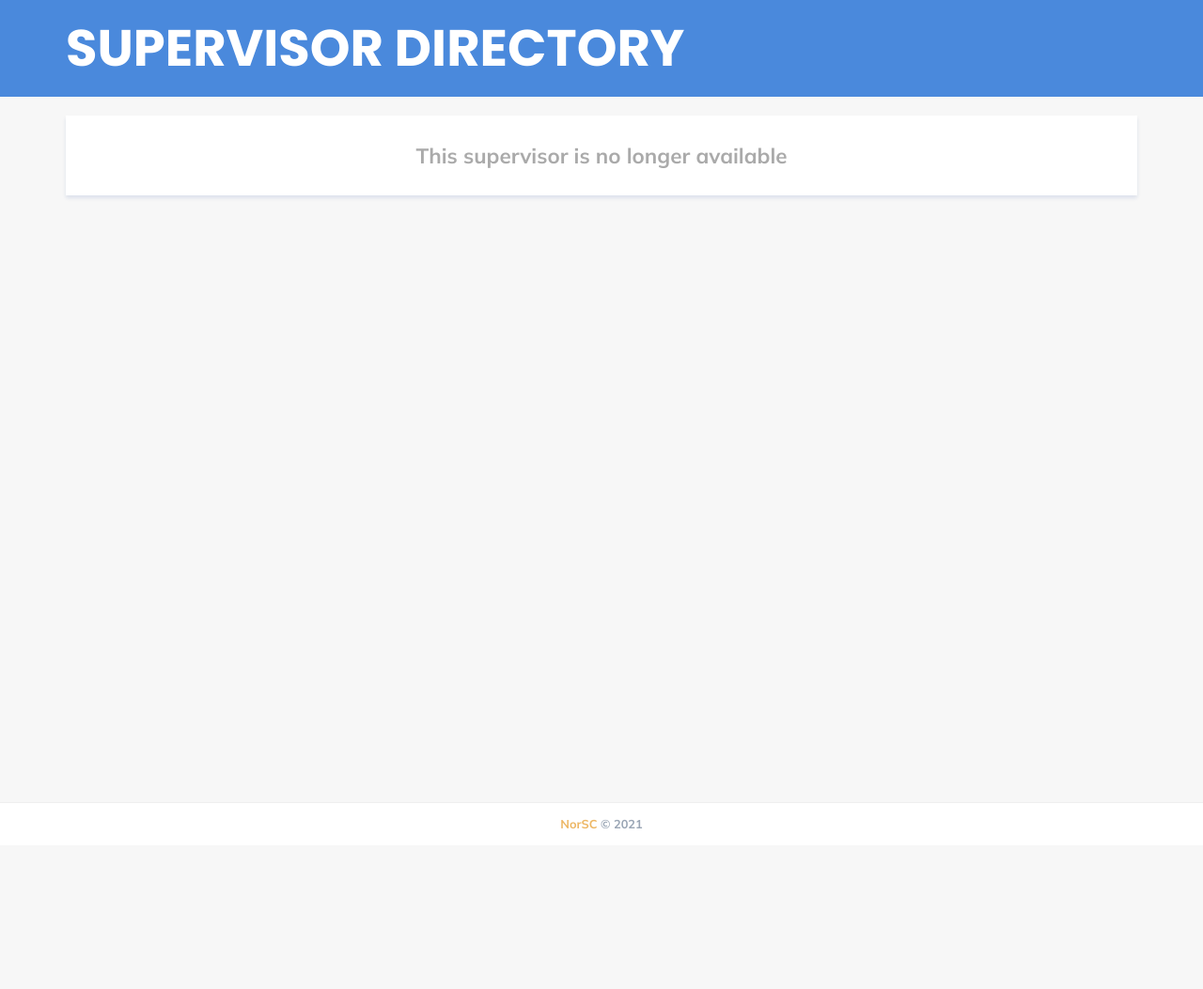
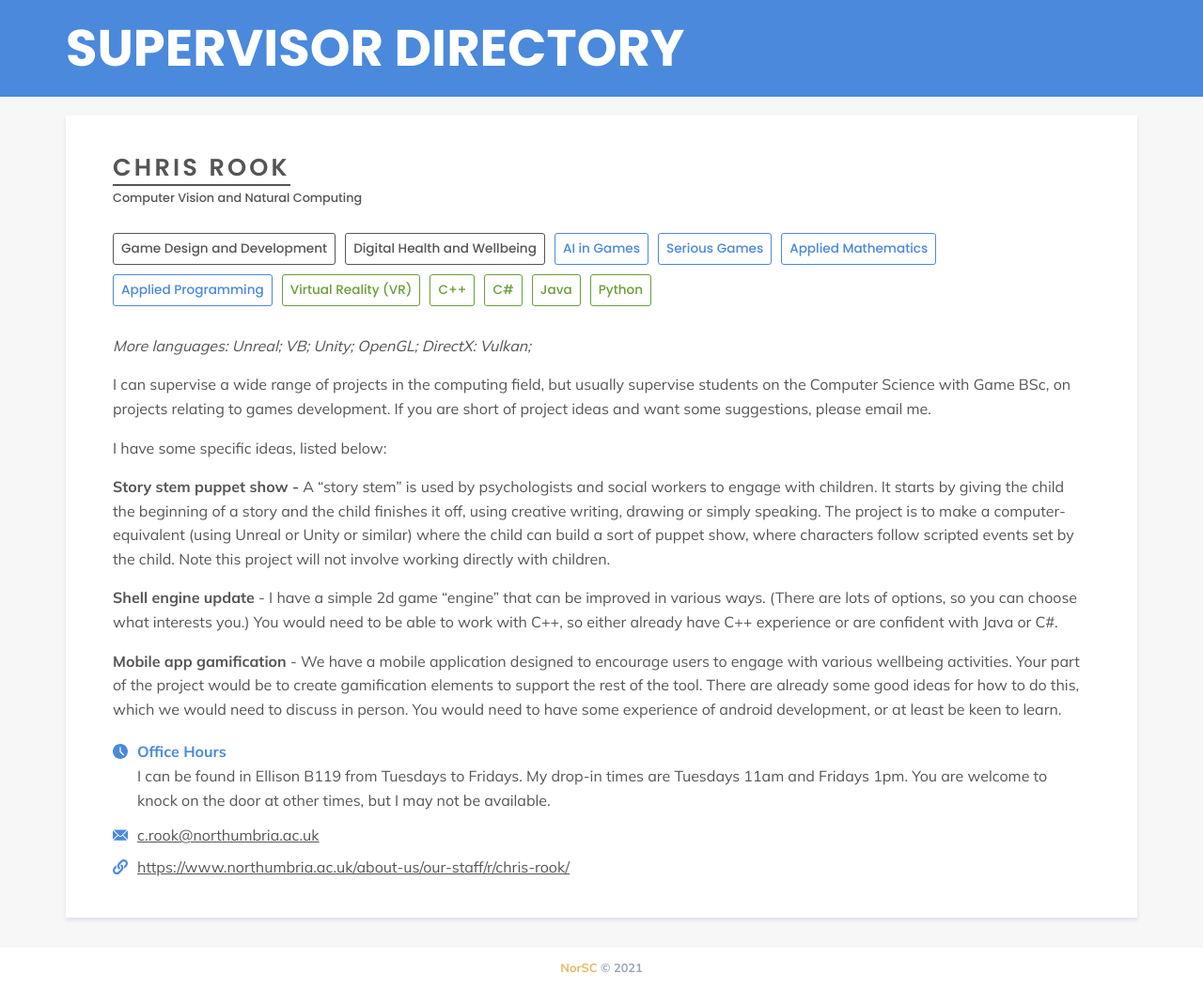
Before and after one commit to NorSC/supervisor-search, a Jekyll site: the page built from _supervisors/chris-rook.md, in a window 1280 px wide. Shown: the whole page at 94% size. Built offline with Jekyll 4.4.1, drawn with Linux system fonts in a browser that asks for light colours; a script that is not in the unit is left out; before the commit the page ends 900 px from its top, so only the background shows below that.

Commit message:
Update Supervisors “chris-rook”

```diff
--- a/_supervisors/chris-rook.md
+++ b/_supervisors/chris-rook.md
@@ -1,14 +1,16 @@
 ---
 layout: supervisor
 title: Chris Rook
-available: false
+available: true
 email: c.rook@northumbria.ac.uk
 website: https://www.northumbria.ac.uk/about-us/our-staff/r/chris-rook/
-office_hours: Tuesday-Fridays in Ellison B119, or contact me by email to arrange
-  an appointment.
+office_hours: I can be found in Ellison B119 from Tuesdays to Fridays. My
+  drop-in times are Tuesdays 11am and Fridays 1pm. You are welcome to knock on
+  the door at other times, but I may not be available.
 research_group: Computer Vision and Natural Computing
 research_themes:
   - Game Design and Development
+  - Digital Health and Wellbeing
 additional_keywords:
   - AI in Games
   - Serious Games
@@ -25,4 +27,16 @@ additional_details: >-
 
 
   I can supervise a wide range of projects in the computing field, but usually supervise students on the Computer Science with Game BSc, on projects relating to games development. If you are short of project ideas and want some suggestions, please email me.
+
+
+  I﻿ have some specific ideas, listed below:
+
+
+  **S﻿tory stem puppet show -** A "story stem" is used by psychologists and social workers to engage with children. It starts by giving the child the beginning of a story and the child finishes it off, using creative writing, drawing or simply speaking. The project is to make a computer-equivalent (using Unreal or Unity or similar) where the child can build a sort of puppet show, where characters follow scripted events set by the child. Note this project will not involve working directly with children.
+
+
+  **S﻿hell engine update** - I have a simple 2d game "engine" that can be improved in various ways. (There are lots of options, so you can choose what interests you.) You would need to be able to work with C++, so either already have C++ experience or are confident with Java or C#.
+
+
+  **M﻿obile app gamification** - We have a mobile application designed to encourage users to engage with various wellbeing activities. Your part of the project would be to create gamification elements to support the rest of the tool. There are already some good ideas for how to do this, which we would need to discuss in person. You would need to have some experience of android development, or at least be keen to learn.
 ---
```
